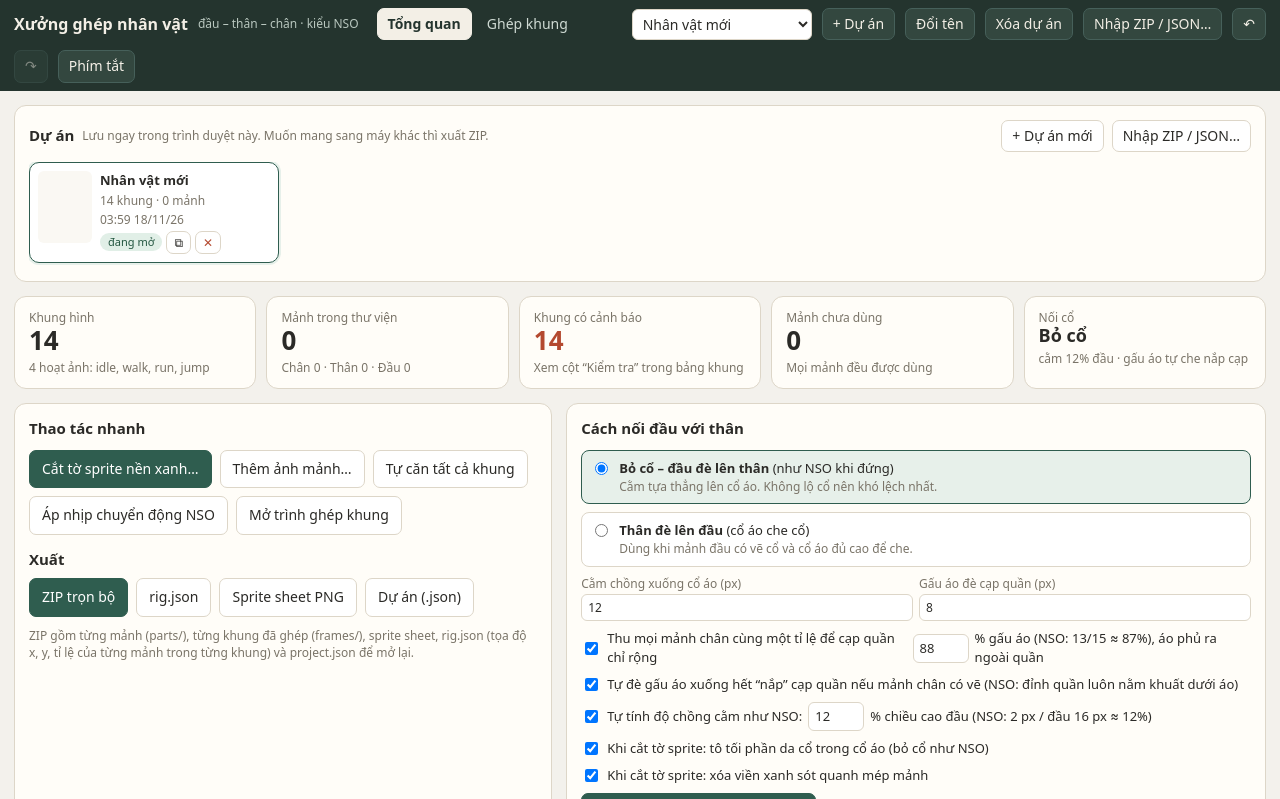
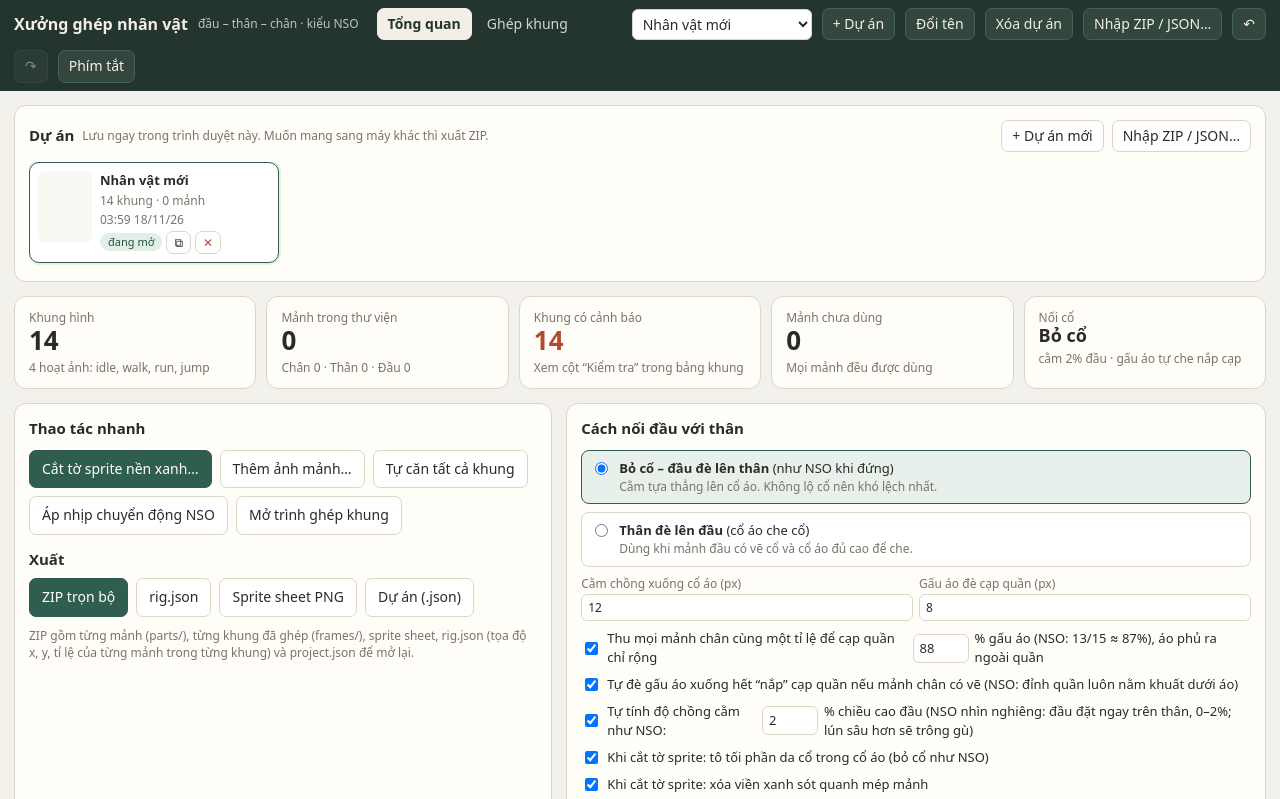
Before and after one commit to DVSoai/web_animation_2d, a plain HTML site: page index.html in a window 1280 px wide. Both pictures are taken after a click on the button "Áp nhịp chuyển động NSO". Shown: the top 799 px of the page. Drawn offline with Linux system fonts and the light colour scheme.

Commit message:
Đầu đặt trên cổ áo như NSO nhìn nghiêng (hết gù); nhún không lộ cạp

```diff
--- a/index.html
+++ b/index.html
@@ -197,7 +197,7 @@ table.ftab input[type=number]{width:70px}
         </div>
         <label class="chk" style="white-space:normal"><input type="checkbox" id="oFit">Thu mọi mảnh chân cùng một tỉ lệ để cạp quần chỉ rộng <input type="number" id="oFitPct" style="width:56px">% gấu áo (NSO: 13/15 ≈ 87%), áo phủ ra ngoài quần</label>
         <label class="chk" style="white-space:normal"><input type="checkbox" id="oHipAuto">Tự đè gấu áo xuống hết “nắp” cạp quần nếu mảnh chân có vẽ (NSO: đỉnh quần luôn nằm khuất dưới áo)</label>
-        <label class="chk" style="white-space:normal"><input type="checkbox" id="oNeckAuto">Tự tính độ chồng cằm như NSO: <input type="number" id="oNeckPct" style="width:56px">% chiều cao đầu (NSO: 2 px / đầu 16 px ≈ 12%)</label>
+        <label class="chk" style="white-space:normal"><input type="checkbox" id="oNeckAuto">Tự tính độ chồng cằm như NSO: <input type="number" id="oNeckPct" style="width:56px">% chiều cao đầu (NSO nhìn nghiêng: đầu đặt ngay trên thân, 0–2%; lún sâu hơn sẽ trông gù)</label>
         <label class="chk" style="white-space:normal"><input type="checkbox" id="oDark">Khi cắt tờ sprite: tô tối phần da cổ trong cổ áo (bỏ cổ như NSO)</label>
         <label class="chk" style="white-space:normal"><input type="checkbox" id="oFringe">Khi cắt tờ sprite: xóa viền xanh sót quanh mép mảnh</label>
         <div class="row"><button class="pri" id="oApply">Áp dụng và tự căn lại mọi khung</button></div>
@@ -402,10 +402,10 @@ function defaultFrames(layers){
   ['run-0','Chạy 1',110],['run-1','Chạy 2',110],['run-2','Chạy 3',110],['run-3','Chạy 4',110],['jump-0','Nhảy 1',200],['jump-1','Nhảy 2',200],['jump-2','Nhảy 3',200],['jump-3','Nhảy 4',200]];
   return L.map(([id,name,ms])=>({id,name,ms,L:Object.fromEntries(layers.map(l=>[l.key,emptyL()]))}));
 }
-function defOpts(mode){return {hipAuto:true,neckMode:mode||'headTop',neckAuto:mode!=='bodyTop',neckPct:12,ovNeck:mode==='bodyTop'?10:12,ovHip:8,darkNeck:true,defringe:true,fitLegs:true,fitPct:88}}
+function defOpts(mode){return {hipAuto:true,neckMode:mode||'headTop',neckAuto:mode!=='bodyTop',neckPct:2,ovNeck:mode==='bodyTop'?10:12,ovHip:8,darkNeck:true,defringe:true,fitLegs:true,fitPct:88}}
 function newProject(name){const layers=[{key:'legs',label:'Chân'},{key:'body',label:'Thân'},{key:'head',label:'Đầu'}];
   return {v:2,name:name||'Nhân vật mới',canvas:{w:480,h:480,rx:240,ry:400},layers,lib:[],frames:defaultFrames(layers),cur:0,sel:'body',opts:defOpts('headTop')}}
-function withOpts(p){if(p.opts&&p.opts.fitPct===4){p.opts.fitPct=88;p.opts.fitLegs=true}if(p.opts&&p.opts.hipAuto===undefined)p.opts.hipAuto=true;if(p.opts&&p.opts.neckPct===undefined){p.opts.neckPct=12;p.opts.neckAuto=p.opts.neckMode!=='bodyTop'}if(!p.opts){const hi=p.layers.findIndex(l=>l.key==='head'),bi=p.layers.findIndex(l=>l.key==='body');p.opts=defOpts(hi>bi&&bi>=0?'headTop':'bodyTop')}return p}
+function withOpts(p){if(p.opts&&p.opts.neckPct===12&&!p.opts.neckPctSet)p.opts.neckPct=2;if(p.opts&&p.opts.fitPct===4){p.opts.fitPct=88;p.opts.fitLegs=true}if(p.opts&&p.opts.hipAuto===undefined)p.opts.hipAuto=true;if(p.opts&&p.opts.neckPct===undefined){p.opts.neckPct=2;p.opts.neckAuto=p.opts.neckMode!=='bodyTop'}if(!p.opts){const hi=p.layers.findIndex(l=>l.key==='head'),bi=p.layers.findIndex(l=>l.key==='body');p.opts=defOpts(hi>bi&&bi>=0?'headTop':'bodyTop')}return p}
 function migrate(p){
   if(p.v===2)return withOpts(p);
   // v1: order + frames[].layers{}
@@ -474,14 +474,18 @@ function autoAlign(f){
   let waist=null,neck=null;
   if(il){const A=anchors(il);if(fit){const ls=legScale(pct);if(ls)Ll.s=ls}
     Ll.x=Math.round(-A.topC.c*Ll.s);Ll.y=Math.round(-(A.bot+1)*Ll.s);waist={x:0,y:Ll.y+A.top*Ll.s}}
+  // NSO bob: in "run" the whole sprite bounces; elsewhere the body rises on the legs, so the hem must still cover the waistband at its highest
+  const grp=groupOf(f),bounce=grp==='run',hh0=ih?(anchors(ih).trunkBot-anchors(ih).top+1)*(Lh?Lh.s:1):120,U=hh0/16;
+  const maxB=bounce?0:Math.max(0,...S.frames.filter(o=>groupOf(o)===grp).map(o=>(o.bob&&+o.bob.b)||0));
   let ovHip=ovH;if(il&&O.hipAuto){const ld=lidDepth(il)*Ll.s;if(ld)ovHip=Math.max(ovH,Math.round(ld+2))}
+  ovHip+=Math.round(maxB*U);
   if(ib){const B=anchors(ib);const wx=waist?waist.x:0,wy=waist?waist.y:-120;
     Lb.x=Math.round(wx-B.botC.c*Lb.s);Lb.y=Math.round(wy+ovHip-(B.trunkBot+1)*Lb.s);neck={x:Lb.x+B.neckC*Lb.s,y:Lb.y+B.neckY*Lb.s}}
-  if(ih){const H=anchors(ih);const nx=neck?neck.x:0,ny=neck?neck.y:-200;const on=O.neckAuto?Math.round((H.trunkBot-H.top+1)*Lh.s*(+O.neckPct||12)/100):ovN;
+  if(ih){const H=anchors(ih);const nx=neck?neck.x:0,ny=neck?neck.y:-200;const on=O.neckAuto?Math.round((H.trunkBot-H.top+1)*Lh.s*(+O.neckPct||0)/100):ovN;
     Lh.x=Math.round(nx-H.botC.c*Lh.s);Lh.y=Math.round(ny+on-(H.trunkBot+1)*Lh.s)}
   // NSO-style bob, in NSO pixels (1 px = 1/16 of head height): body up b, head up b+h
-  const bob=f.bob;if(bob&&(bob.b||bob.h)){const hh=ih?(anchors(ih).trunkBot-anchors(ih).top+1)*Lh.s:120,U=hh/16;
-    if(ib)Lb.y=Math.round(Lb.y-(+bob.b||0)*U);if(ih)Lh.y=Math.round(Lh.y-((+bob.b||0)+(+bob.h||0))*U)}
+  const bob=f.bob;if(bob&&(bob.b||bob.h)){const b=(+bob.b||0)*U,hd=Math.min(0,+bob.h||0)*U;
+    if(bounce&&il)Ll.y=Math.round(Ll.y-b);if(ib)Lb.y=Math.round(Lb.y-b);if(ih)Lh.y=Math.round(Lh.y-b-hd)}
 }
 function anchorPts(f){
   const P={};const pk=k=>{const l=f.L[k];const it=l&&lib(l.img);return it&&l.vis?{l,it,A:anchors(it)}:null};
@@ -864,11 +868,11 @@ function renderDashLib(){
 async function renderDash(){if(!S)return;S.frames.forEach(ensureLayers);syncOpts();renderKpi();renderAnims();renderFrameTable();renderDashLib();renderProjCards((await DB.get('index'))||[])}
 const NSO_MOTION={
   idle:{ms:[240,200],b:[1,0],h:[0,0]},
-  walk:{ms:[120],b:[0,1,0,1],h:[0,-.5,.5,-.5]},
-  run:{ms:[80],b:[0,1,0,1],h:[1,-1,1,-1]},
+  walk:{ms:[120],b:[0,1,0,1],h:[0,-.5,0,-.5]},
+  run:{ms:[80],b:[0,1,0,1],h:[0,-1,0,-1]},
   jump:{ms:[200],b:[0],h:[0]}};
 function applyNsoMotion(){S.frames.forEach(f=>{const g=groupOf(f),m=NSO_MOTION[g];if(!m)return;const idx=S.frames.filter(o=>groupOf(o)===g).indexOf(f);
-  f.ms=m.ms[idx%m.ms.length];f.bob={b:m.b[idx%m.b.length],h:m.h[idx%m.h.length]};if(!f.placed)autoAlign(f)})}
+  f.ms=m.ms[idx%m.ms.length];f.bob={b:m.b[idx%m.b.length],h:m.h[idx%m.h.length]}});S.frames.forEach(f=>{if(!f.placed)autoAlign(f)})}
 function bindDash(){
   $('#navDash').onclick=()=>setView('dash');$('#navEdit').onclick=()=>setView('edit');$('#dEdit').onclick=()=>setView('edit');
   $('#dNew').onclick=()=>$('#bProjNew').click();$('#dImport').onclick=()=>$('#fImport').click();
@@ -883,7 +887,7 @@ function bindDash(){
   $('#oFit').onchange=e=>change(()=>{S.opts.fitLegs=e.target.checked;S.frames.forEach(f=>{if(!e.target.checked&&f.L.legs)f.L.legs.s=1;if(!f.placed)autoAlign(f)})});
   $('#oFitPct').onchange=e=>change(()=>{S.opts.fitPct=+e.target.value||88;S.frames.forEach(f=>{if(!f.placed)autoAlign(f)})});
   $('#oHipAuto').onchange=e=>change(()=>{S.opts.hipAuto=e.target.checked;S.frames.forEach(f=>{if(!f.placed)autoAlign(f)})});
-  $('#oNeckAuto').onchange=e=>change(()=>{S.opts.neckAuto=e.target.checked;S.frames.forEach(f=>{if(!f.placed)autoAlign(f)})});$('#oNeckPct').onchange=e=>change(()=>{S.opts.neckPct=+e.target.value||12;S.frames.forEach(f=>{if(!f.placed)autoAlign(f)})});
+  $('#oNeckAuto').onchange=e=>change(()=>{S.opts.neckAuto=e.target.checked;S.frames.forEach(f=>{if(!f.placed)autoAlign(f)})});$('#oNeckPct').onchange=e=>change(()=>{S.opts.neckPct=+e.target.value||0;S.opts.neckPctSet=true;S.frames.forEach(f=>{if(!f.placed)autoAlign(f)})});
   $('#oDark').onchange=e=>change(()=>S.opts.darkNeck=e.target.checked);$('#oFringe').onchange=e=>change(()=>S.opts.defringe=e.target.checked);
   $('#oApply').onclick=()=>{change(()=>S.frames.forEach(f=>{autoAlign(f);f.placed=false}));toast('Đã căn lại mọi khung')};
   // editor-side inputs write to the same options
```
